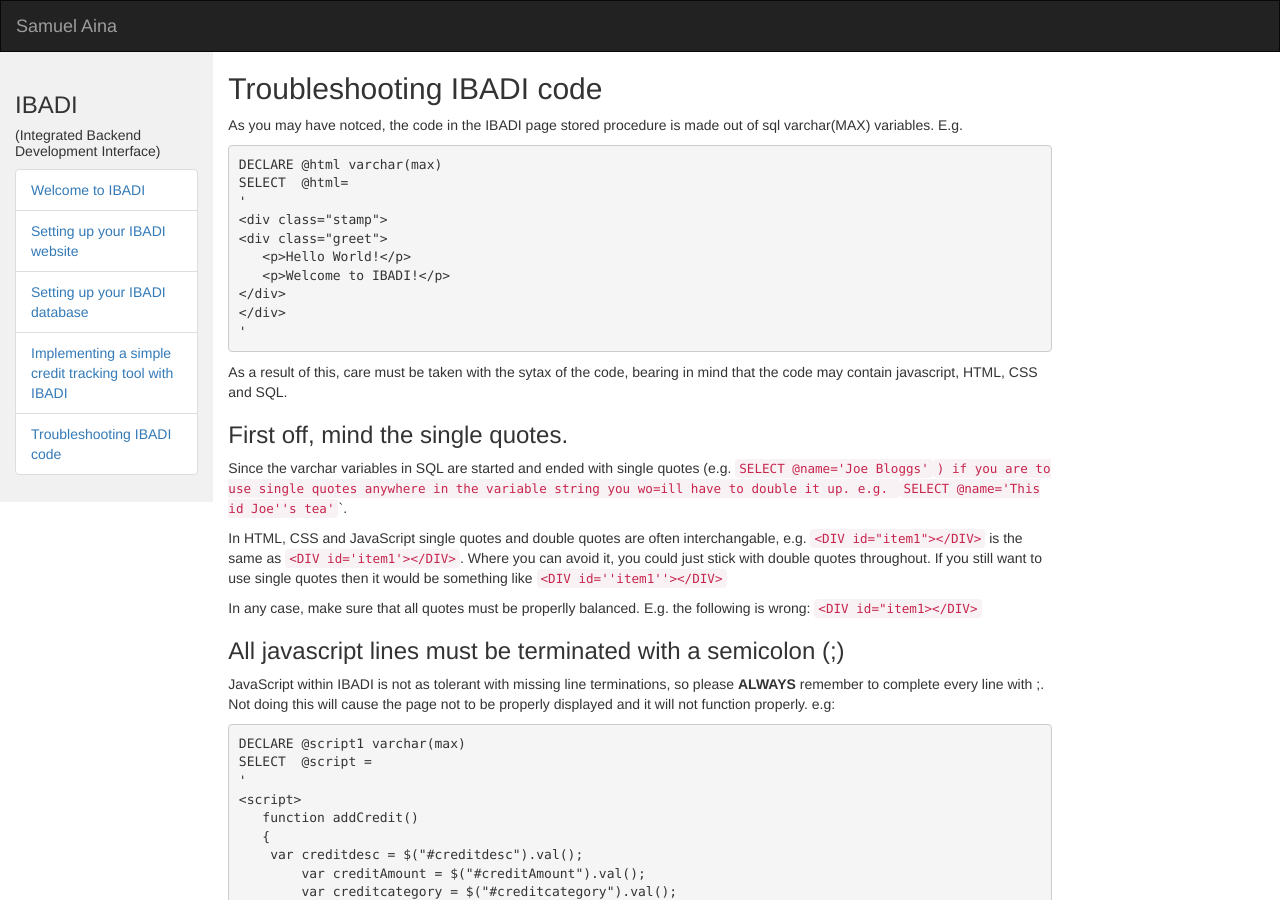
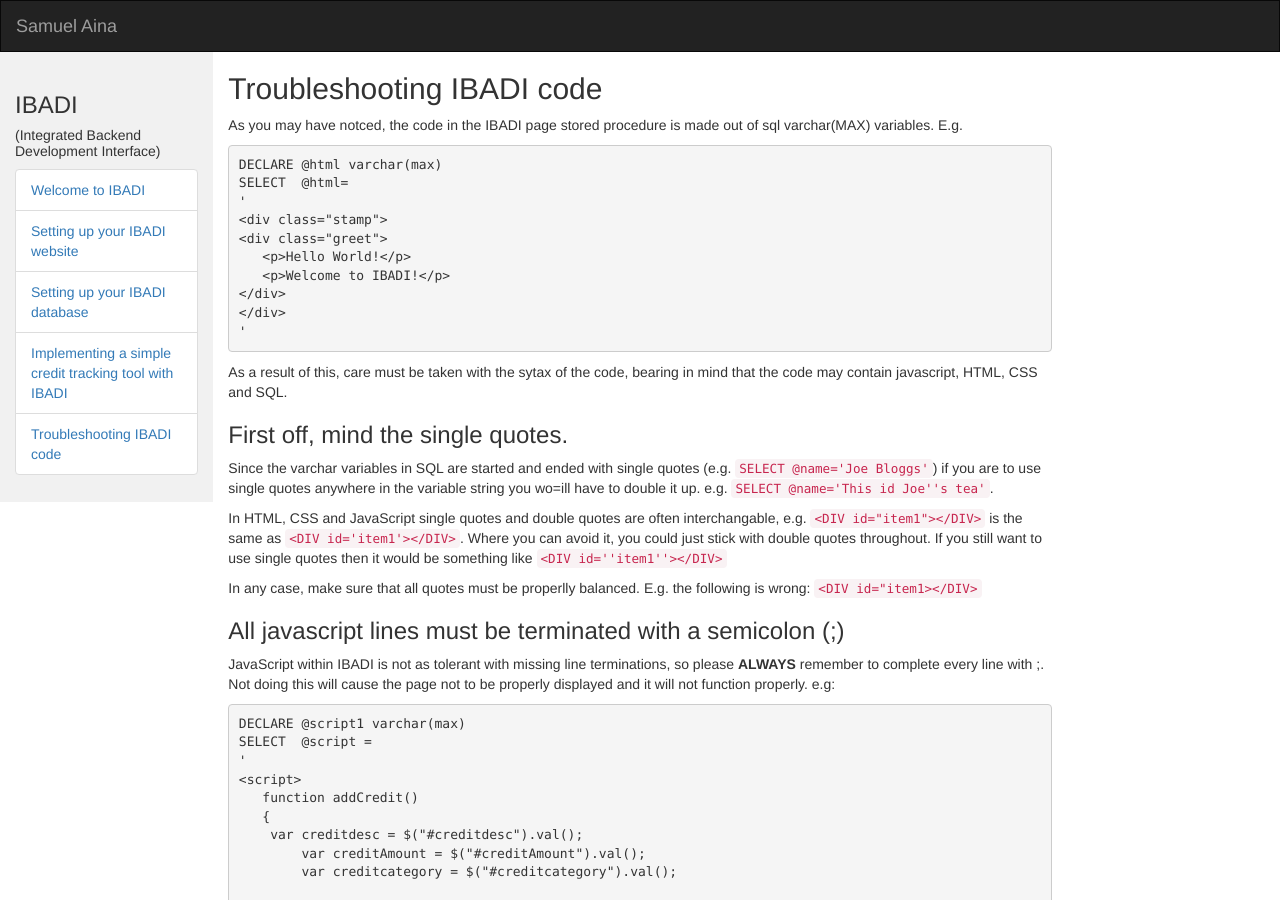
Before and after one commit to SamuelAina/IBADI-DOCS, a Jekyll site: the page built from Troubleshooting_IBADI_code.md, in a window 1280 px wide and 900 px high. Built offline with Jekyll 4.4.1, drawn with Linux system fonts in a browser that asks for light colours; our own code applies the rules of GitHub Pages for plain Markdown files.

````diff
--- a/Troubleshooting_IBADI_code.md
+++ b/Troubleshooting_IBADI_code.md
@@ -17,7 +17,7 @@ SELECT  @html=
 As a result of this, care must be taken with the sytax of the code, bearing in mind that the code may contain javascript, HTML, CSS and SQL.
 
 ### First off, mind the single quotes.
-Since the varchar variables in SQL are started and ended with single quotes (e.g. ``SELECT @name='Joe Bloggs'```) if you are to use single quotes anywhere in the variable string you wo=ill have to double it up.  e.g. ```SELECT @name='This id Joe''s tea'```.
+Since the varchar variables in SQL are started and ended with single quotes (e.g. ```SELECT @name='Joe Bloggs'```) if you are to use single quotes anywhere in the variable string you wo=ill have to double it up.  e.g. ```SELECT @name='This id Joe''s tea'```.
 
 In HTML, CSS and JavaScript single quotes and double quotes are often interchangable, e.g. ```<DIV id="item1"></DIV>``` is the same as ```<DIV id='item1'></DIV>```. Where you can avoid it, you could just stick with double quotes throughout. If you still want to use single quotes then it would be something like ```<DIV id=''item1''></DIV>```
 
````
